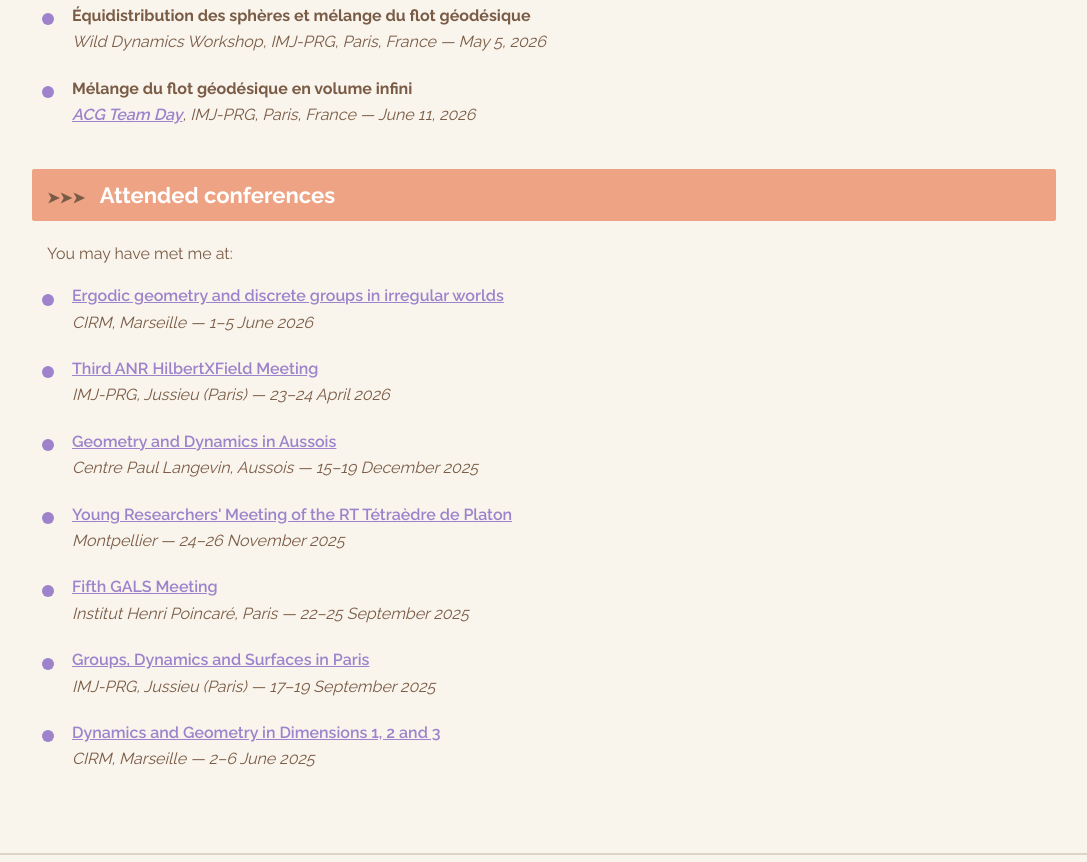
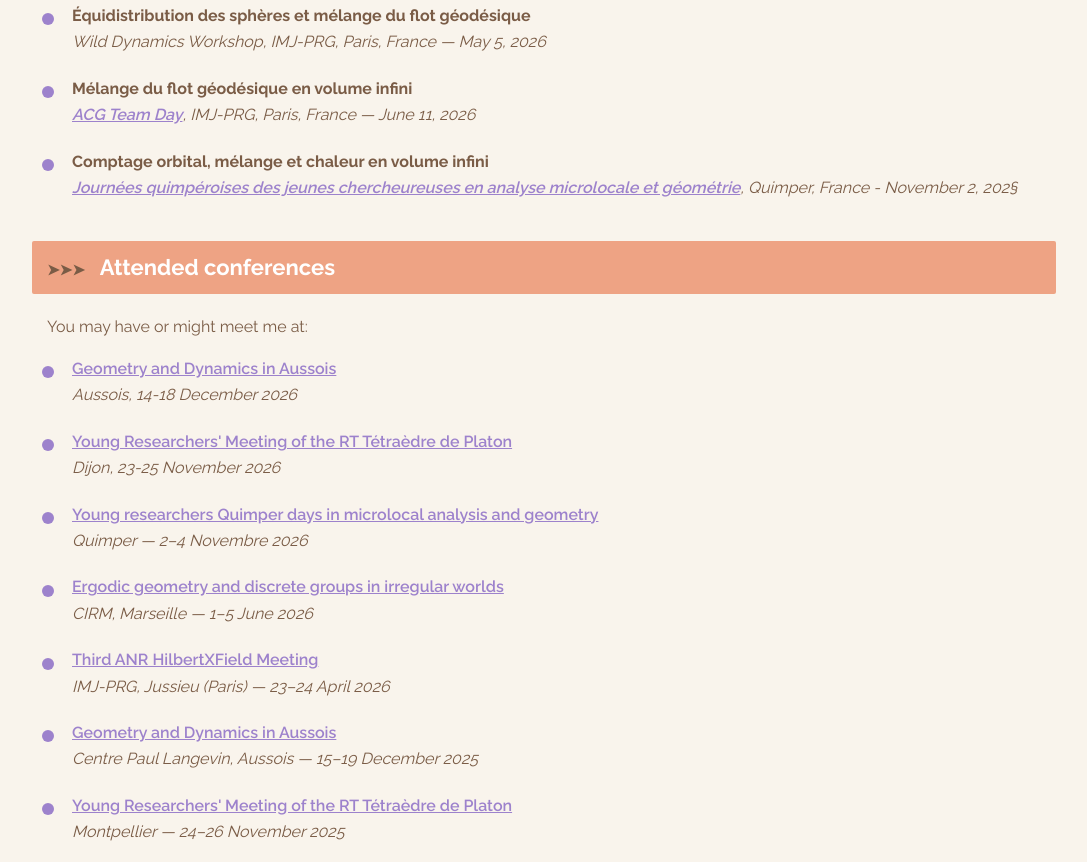
Before and after one commit to duguemaths/webpage, a plain HTML site: page talks-en.html in a window 1280 px wide. Shown: the part 839-1701 px from the top of the page, without its empty margins (96-1183 px from the left). Drawn offline with Linux system fonts and the light colour scheme.

Commit message:
Add new conferences and update attended events

```diff
--- a/talks-en.html
+++ b/talks-en.html
@@ -88,12 +88,34 @@
         <em><a href="https://www.imj-prg.fr/acg/">ACG Team Day</a>, IMJ-PRG, Paris, France — June 11, 2026</em>
     </li>
 
+	<li>
+		<strong>Comptage orbital, mélange et chaleur en volume infini</strong><br>
+		<em><a href="https://yannchaubet.github.io/workshops/rencontre_quimper.html">Journées quimpéroises des jeunes chercheureuses en analyse microlocale et géométrie</a>, Quimper, France - November 2, 202§</em>
+	</li>
+
 </ul>
 <h3>Attended conferences</h3>
 
-<p>You may have met me at:</p>
+<p>You may have or might meet me at:</p>
 
 <ul class="liste">
+
+	<li>
+        <strong><a href="https://alan.pinoy.web.ulb.be/aussois_2026/">Geometry and Dynamics in Aussois</a></strong><br>
+        <em>Aussois, 14-18 December 2026</em>
+    </li>
+
+	<li>
+        <strong><a href="https://tetraedrejs2026.sciencesconf.org">Young Researchers' Meeting of the RT Tétraèdre de Platon</a></strong><br>
+        <em>Dijon, 23-25 November 2026</em>
+    </li>
+
+
+	<li>
+        <strong><a href="https://yannchaubet.github.io/workshops/rencontre_quimper.html">Young researchers Quimper days in microlocal analysis and geometry </a></strong><br>
+        <em>Quimper — 2–4 Novembre 2026</em>
+    </li>
+
 
     <li>
         <strong><a href="https://conferences.cirm-math.fr/3517.html">Ergodic geometry and discrete groups in irregular worlds</a></strong><br>
```
